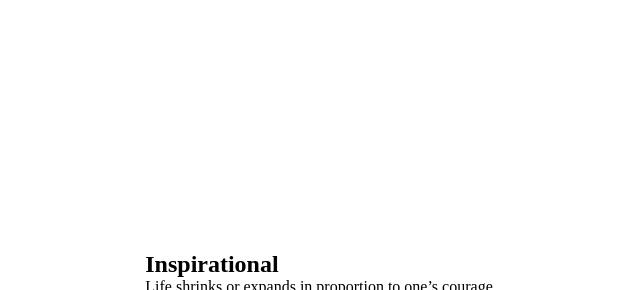
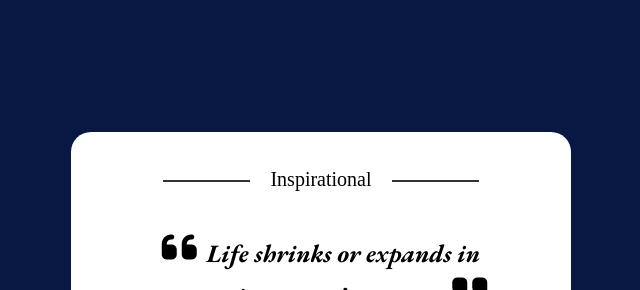
Before and after one commit to bariskahraman34/random-quotes, a plain HTML site: page index.html in a window 1280 px wide. Shown: the part 99-389 px from the top of the page, without its empty margins (319-959 px from the left). Drawn offline with nearby package versions, Linux system fonts and the light colour scheme; no server answers.

Commit message:
Quote için css çalışmaları tamamlandı.

```diff
--- a/assets/css/style.css
+++ b/assets/css/style.css
@@ -1,3 +1,5 @@
+@import url('https://fonts.googleapis.com/css2?family=EB+Garamond:ital,wght@0,400;0,500;0,600;0,700;0,800;1,400;1,500;1,600;1,700;1,800&display=swap');
+
 *,*::after,*::before{
     padding: 0;
     margin: 0;
@@ -9,4 +11,78 @@ body{
     display: flex;
     align-items: center;
     justify-content: center;
+    background-color: rgb(9, 24, 67);
 }
+.card{
+    background-color: white;
+    padding: 1rem 2rem 1rem 2rem;
+    border-radius: 20px;
+    max-width: 500px;
+}
+.tags{
+    position: relative;
+    z-index: 1;
+    padding: 0 20px;
+    background-color: #fff;
+    font-size: 20px;
+}
+.tags-container{
+    margin: 20px 60px 20px 60px;
+    text-align: center;
+    position: relative;
+}
+.tags-container::before,
+.tags-container::after{
+    content: "";
+    position: absolute;
+    top: 50%;
+    width: 100%;
+    height: 2px;
+    background-color: #333;
+}
+
+.tags-container::before{
+    right: 0;
+}
+
+.tags-container::after{
+    left: 0;
+}
+
+.card-quote{
+    padding: 1rem;
+    margin-bottom: 1rem;
+    font-size: 25px;
+    line-height: 2rem;
+    text-align: center;
+}
+
+.quote-awesome{
+    font-size: 40px;
+}
+
+.quote-content{
+    font-family: 'EB Garamond', serif;
+    font-weight: 700;
+    font-style: italic;
+}
+
+.card-author{
+    text-align: end;
+    padding-right: 2rem;
+}
+.button-div{
+    text-align: end;
+    margin: 1rem 2rem 1rem 0px;
+}
+.next-quote-btn{
+    border-radius: 50%;
+    background-color: transparent;
+    cursor: pointer;
+    border: none;
+    transition: filter .5s ease,transform .5s ease;
+}
+.next-quote-btn:hover{
+    filter: brightness(1.2);
+    transform: scale(1.1);
+}
--- a/assets/js/app.js
+++ b/assets/js/app.js
@@ -3,8 +3,5 @@ const quoteSubject = document.querySelector('#quoteSubject')
 async function fetchQuotesSubjects(){
     const response = await fetch("https://api.quotable.io/random");
     const data = await response.json();
-    console.log(data)
     return data
 }
-
-fetchQuotesSubjects();
--- a/index.html
+++ b/index.html
@@ -5,18 +5,31 @@
     <meta http-equiv="X-UA-Compatible" content="IE=edge">
     <meta name="viewport" content="width=device-width, initial-scale=1.0">
     <link rel="stylesheet" href="assets/css/style.css">
+    <link rel="stylesheet" href="https://cdnjs.cloudflare.com/ajax/libs/font-awesome/6.5.1/css/all.min.css" integrity="sha512-DTOQO9RWCH3ppGqcWaEA1BIZOC6xxalwEsw9c2QQeAIftl+Vegovlnee1c9QX4TctnWMn13TZye+giMm8e2LwA==" crossorigin="anonymous" referrerpolicy="no-referrer" />
     <title>Random Quotes</title>
 </head>
 <body>
 
     <div class="quotes-container">
         <div class="card">
-            <h2 class="tags">Inspirational</h2>
+            <div class="tags-container">
+                <span class="tags">Inspirational</span>
+            </div>
             <p class="card-quote">
-                Life shrinks or expands in proportion to one’s courage.
+                <span class="quote-awesome">
+                    <i class="fa-solid fa-quote-left"></i>
+                </span>
+                <span class="quote-content">Life shrinks or expands in proportion to one’s courage.</span>
+                <span class="quote-awesome">
+                    <i class="fa-solid fa-quote-right"></i>
+                </span>
             </p>
             <h1 class="card-author">Boris Kahra</h1>
-            <button class="card-btn"></button>
+            <div class="button-div">
+                <button class="next-quote-btn">
+                    <i class="fa-solid fa-circle-chevron-right fa-3x"></i>
+                </button>
+            </div>
         </div>
     </div>
 
```
